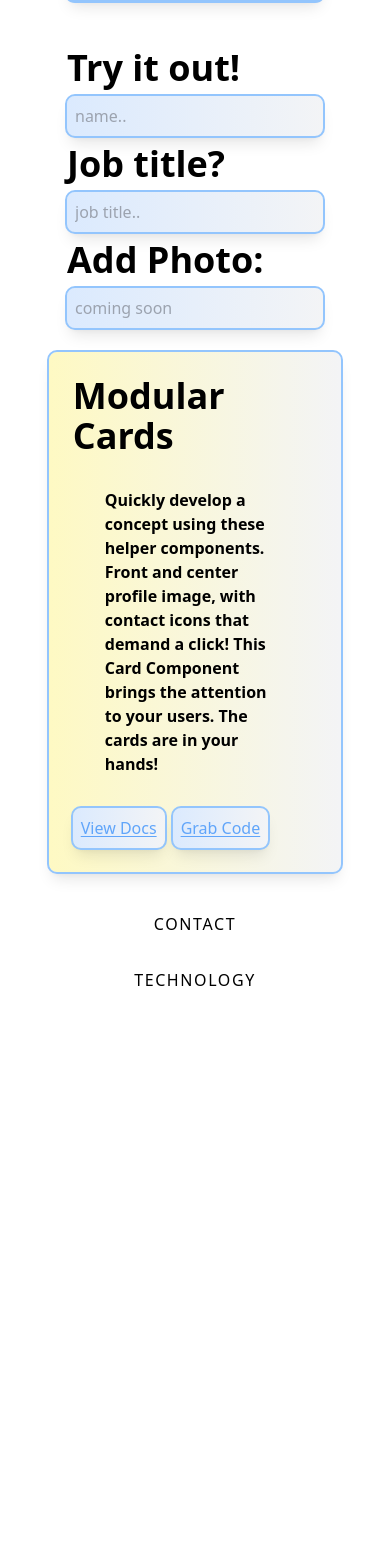
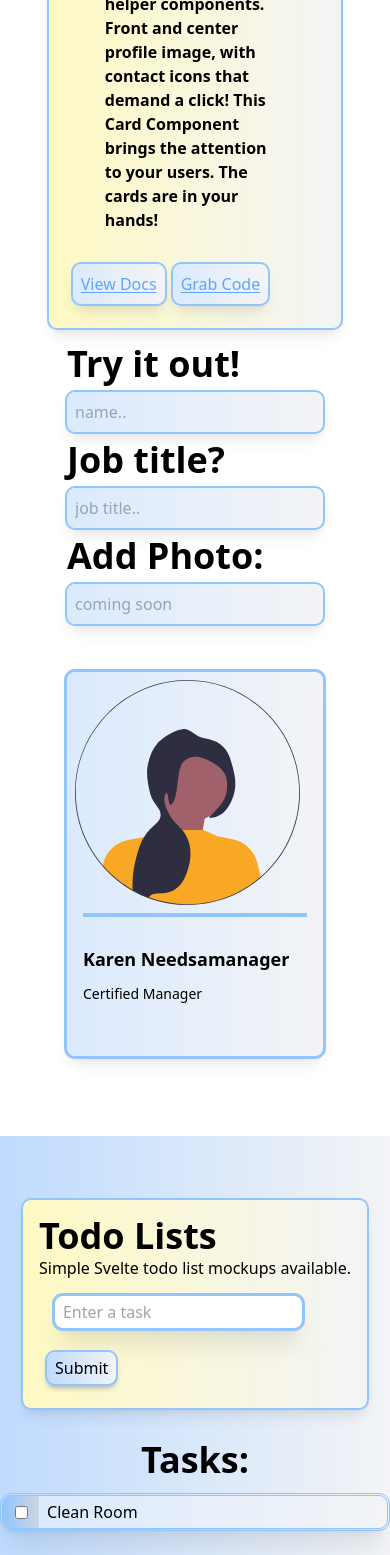
Before and after one commit to GummyGuppy/Svelte-Component-Library, a SvelteKit app: page / in a window 390 px wide. Shown: the part 432-1987 px from the top of the page. Before the commit the page ends 1536 px from the top, so only its background shows below. Built offline with nearby package versions, Linux system fonts and the light colour scheme; some icons are missing.

Commit message:
added todo lists

```diff
--- a/src/routes/+layout.svelte
+++ b/src/routes/+layout.svelte
@@ -1,11 +1,21 @@
 <script>
     import "../app.css";
     import Footer from './Footer.svelte'
+    import Todo from './Components/Todo.svelte'
+    import Card from './Components/Card.svelte'
 
 
 
 </script>
 
+  <div class="font-extrabold flex justify-center text-center items-center bg-black w-screen mb-24">
+    <h1 class="bg-clip-text lg:text-8xl tracking-wide flex flex-col w-screen p-6 text-transparent bg-ocean">
+        <div class='self-start animate-in slide-in-from-right'>Svelte</div>
+        <div class=''>Component</div>
+        <div class='self-end animate-in slide-in-from-left'>Library</div>
+   </h1>
+  </div>
 
-  <slot />
+  <Card/>
+  <Todo/>
   <Footer/>
--- a/src/routes/Components/Button.svelte
+++ b/src/routes/Components/Button.svelte
@@ -1,7 +1,8 @@
 <script>
     export let title = 'Default'
+    export let clickFn
 </script>
 
 <button class='py-1 px-2 rounded-lg m-2 outline shadow-gray-400 shadow-md outline-2
     outline-blue-300 bg-gradient-to-r from-blue-200 to-gray-100 hover:from-yellow-200'
-    >{title}</button>
+    on:click={clickFn}>{title}</button>
--- a/src/routes/Components/Card.svelte
+++ b/src/routes/Components/Card.svelte
@@ -1,14 +1,14 @@
 <script>
     import Icon from '@iconify/svelte';
 	import { now } from 'svelte/internal';
-    import Image from './Icons/Profile.svelte'
+    import Image from  './Icons/Profile.svelte'
 
 
 export let name, title = ''
 
 </script>
 
-<div class='flex items-center flex-col lg:flex-row'>
+<div class='flex items-center flex-col-reverse lg:flex-row'>
 <div class=' outline outline-3 outline-blue-300 rounded-lg w-64 h-96 m-12 shadow-lg flex flex-col justify-between
 bg-gradient-to-r from-blue-100 to-gray-100'>
     <div class='flex flex-col justify-center p-2'>
@@ -61,7 +61,7 @@ bg-gradient-to-r from-blue-100 to-gray-100'>
         You've got it!
     </div>
     {/if}
-    <h1 class="font-extrabold text-4xl">Try it out!</h1>
+    <h1 class="font-extrabold text-4xl mt-4">Try it out!</h1>
     <input bind:value={name} placeholder="name.." class='bg-gradient-to-r from-blue-100
         to-gray-100 p-2 w-64 outline outline-2 outline-blue-300 rounded-lg shadow-lg focus:outline-none' />
     <h1 class="font-extrabold text-4xl">Job title?</h1>
@@ -95,13 +95,6 @@ bg-gradient-to-r from-blue-100 to-gray-100'>
                         class="text-blue-400 underline underline-offset-2">Grab Code</a>
                 </h3>
             </div>
-
-
-
-
-
-
-
     </div>
 
 </div>
--- /dev/null
+++ b/src/routes/Components/Todo.svelte
@@ -0,0 +1,81 @@
+<script>
+
+    import Button from './Button.svelte'
+
+    let value = ''
+    let flag = false
+
+
+$: todos = [
+    {isDone: false, todo: 'Clean Room'},
+    {isDone: false, todo: 'Wash Car'},
+    {isDone: false, todo: 'Homework'}
+]
+
+function submit() {
+
+    if(value.length != 0){
+        todos = [...todos, {isDone: false, todo: value}]
+        value = ''
+    }
+    else flag = true
+
+}
+
+</script>
+
+<div class='flex flex-col mt-8 lg:flex-row justify-around items-center py-16 bg-gradient-to-r from-blue-200 to-gray-100'>
+
+    <div class='bg-gradient-to-r from-yellow-100
+    to-gray-100 p-4 outline outline-2  outline-blue-300 rounded-lg shadow-lg'>
+    <h1 class="font-extrabold text-4xl">Todo Lists</h1>
+    <p>Simple Svelte todo list mockups available.</p>
+        {#if flag}
+            <div class='flex outline-double outline-blue-300 rounded-lg bg-red-200
+                w-96 h-8 m-4 shadow-xl p-2'></div>
+        {/if}
+        <input type="text" placeholder="Enter a task" class='flex focus:outline-4 outline
+         outline-blue-300 rounded-lg focus:outline-offset-4 lg:w-96 h-8 m-4 shadow-xl p-2' bind:value/>
+         <Button title="Submit" clickFn={submit}/>
+        </div>
+
+    <div class='flex flex-col sm:items-end items-center'>
+
+    <h1 class="font-extrabold text-4xl pt-8 ">Tasks: </h1>
+
+    {#each todos.filter(todo => !todo.isDone) as todo}
+
+        <div class='flex outline-double outline-blue-300 rounded-lg w-96 h-8 m-4 shadow-xl
+            '>
+            <div class='w-10 h-full rounded-l-lg bg-gradient-to-r from-blue-300 to-slate-300
+            flex justify-center items-center font-semibold'>
+                <input type="checkbox" bind:checked={todo.isDone} class=''/>
+
+            </div>
+            <div class='flex items-center w-full bg-gradient-to-r from-blue-100
+            to-gray-100 focus:outline-offset-4 focus:outline-sky-400 rounded-r-lg pl-2 pr-2'>
+                {todo.todo}
+            </div>
+        </div>
+    {/each}
+
+
+    <h1 class="font-extrabold text-4xl">Complete: </h1>
+    {#each todos.filter(todo => todo.isDone) as todo}
+
+        <div class='flex outline-double outline-blue-300 rounded-lg w-96 h-8 m-4 shadow-xl
+            '>
+            <div class='w-10 h-full rounded-l-lg bg-gradient-to-r from-blue-300 to-slate-300
+            flex justify-center items-center font-semibold'>
+                <input type="checkbox" bind:checked={todo.isDone} class=''/>
+
+            </div>
+            <div class='flex items-center w-full bg-gradient-to-r from-blue-100
+            to-gray-100 focus:outline-offset-4 focus:outline-sky-400 rounded-r-lg pl-2 pr-2'>
+                {todo.todo}
+            </div>
+        </div>
+    {/each}
+    </div>
+
+</div>
```
Also changed, not shown: src/lib/images/profile.svg (added).
